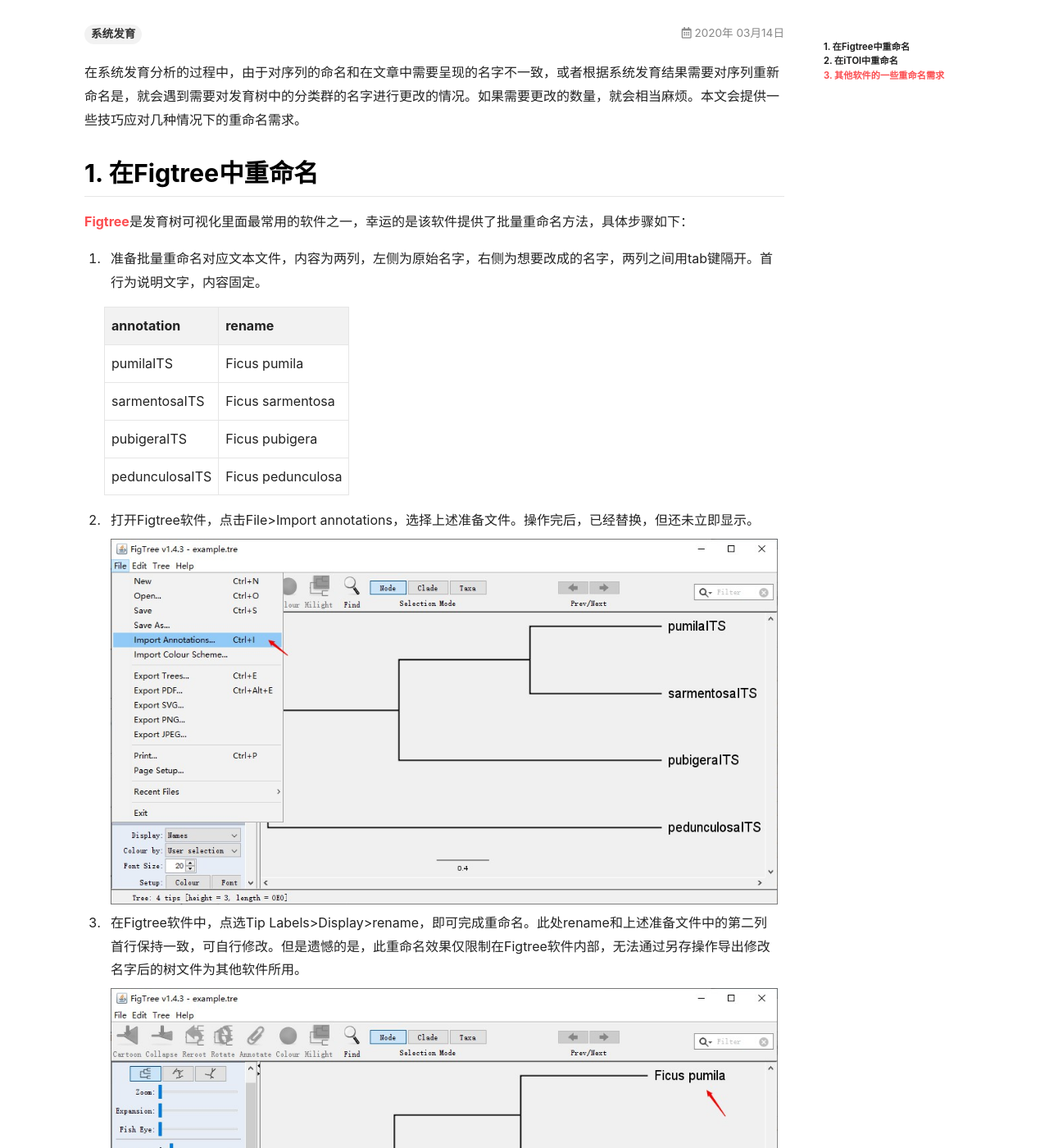
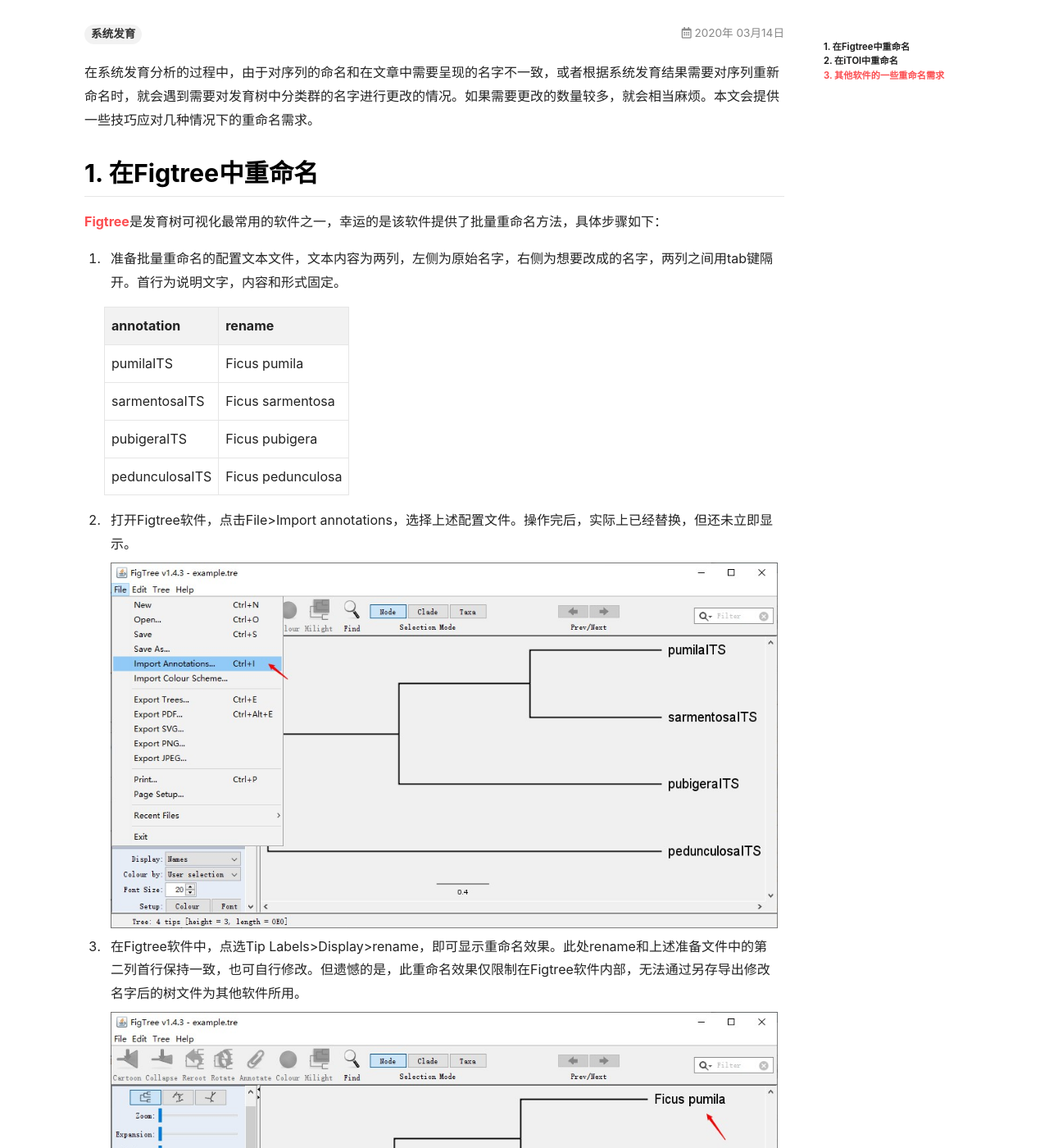
Before and after one commit to qbycs/qbycs.github.io, a Jekyll site: the page built from _posts/2020-03-14-rename-of-taxon-labels.md, in a window 1280 px wide and 1400 px high, scrolled down 190 px. Shown: the whole window at 82% size. Built offline with Jekyll 4.4.1, drawn with Linux system fonts in a browser that asks for light colours; nearby versions of some CDN libraries; comment, search, counter and statistics services are not loaded; some of the changed text lies outside the part shown.

Commit message:
Update 2020-03-14-rename-of-taxon-labels.md

````diff
--- a/_posts/2020-03-14-rename-of-taxon-labels.md
+++ b/_posts/2020-03-14-rename-of-taxon-labels.md
@@ -6,15 +6,15 @@
 key: rename-of-taxon-labels
 ---
 
-在系统发育分析的过程中，由于对序列的命名和在文章中需要呈现的名字不一致，或者根据系统发育结果需要对序列重新命名是，就会遇到需要对发育树中的分类群的名字进行更改的情况。如果需要更改的数量，就会相当麻烦。本文会提供一些技巧应对几种情况下的重命名需求。
+在系统发育分析的过程中，由于对序列的命名和在文章中需要呈现的名字不一致，或者根据系统发育结果需要对序列重新命名时，就会遇到需要对发育树中分类群的名字进行更改的情况。如果需要更改的数量较多，就会相当麻烦。本文会提供一些技巧应对几种情况下的重命名需求。
 
 <!--more-->
 
 ## 1. 在Figtree中重命名
 
-[Figtree](http://tree.bio.ed.ac.uk/software/figtree/)是发育树可视化里面最常用的软件之一，幸运的是该软件提供了批量重命名方法，具体步骤如下：
+[Figtree](http://tree.bio.ed.ac.uk/software/figtree/)是发育树可视化最常用的软件之一，幸运的是该软件提供了批量重命名方法，具体步骤如下：
 
-1. 准备批量重命名对应文本文件，内容为两列，左侧为原始名字，右侧为想要改成的名字，两列之间用tab键隔开。首行为说明文字，内容固定。
+1. 准备批量重命名的配置文本文件，文本内容为两列，左侧为原始名字，右侧为想要改成的名字，两列之间用tab键隔开。首行为说明文字，内容和形式固定。
 
    | annotation     | rename            |
    | -------------- | ----------------- |
@@ -23,17 +23,17 @@
    | pubigeraITS    | Ficus pubigera    |
    | pedunculosaITS | Ficus pedunculosa |
 
-2. 打开Figtree软件，点击File>Import annotations，选择上述准备文件。操作完后，已经替换，但还未立即显示。
+2. 打开Figtree软件，点击File>Import annotations，选择上述配置文件。操作完后，实际上已经替换，但还未立即显示。
 
    ![](https://github.com/qbycs/qbycs.github.io/blob/master/image/blog/2020-03-14-rename-of-taxon-labels/figtree.jpg?raw=true)
 
-3. 在Figtree软件中，点选Tip Labels>Display>rename，即可完成重命名。此处rename和上述准备文件中的第二列首行保持一致，可自行修改。但是遗憾的是，此重命名效果仅限制在Figtree软件内部，无法通过另存操作导出修改名字后的树文件为其他软件所用。
+3. 在Figtree软件中，点选Tip Labels>Display>rename，即可显示重命名效果。此处rename和上述准备文件中的第二列首行保持一致，也可自行修改。但遗憾的是，此重命名效果仅限制在Figtree软件内部，无法通过另存导出修改名字后的树文件为其他软件所用。
 
    ![](https://github.com/qbycs/qbycs.github.io/blob/master/image/blog/2020-03-14-rename-of-taxon-labels/rename.jpg?raw=true)
 
 ## 2. 在iTOl中重命名
 
-iTOL作为Web平台的发育树可视化软加，具有相当丰富的调整和注释功能，同时也可批量批量重命名。此处不提供iTOL的使用方法，仅贴上重命名的配置文件。
+iTOL作为Web平台的发育树可视化方法，具有相当丰富的调整和注释功能，同时也可批量重命名。此处不提供iTOL的使用方法（默认已经入门iTOL的使用方法），仅贴上重命名的配置文件，配置好后直接拖入界面即可。
 
 ```
 LABELS
````
Also changed, not shown: other parts of _posts/2020-03-14-rename-of-taxon-labels.md (+4 -4 lines).
